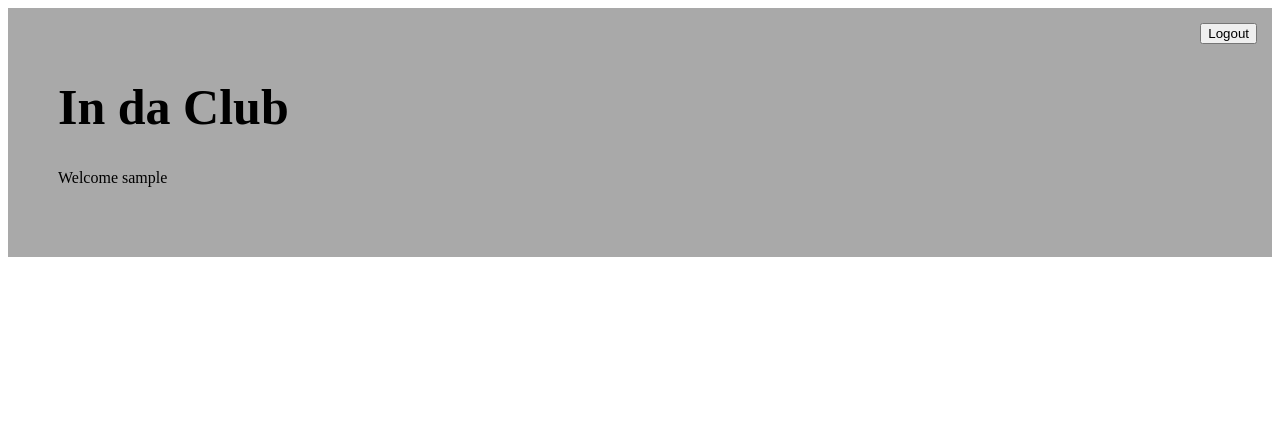
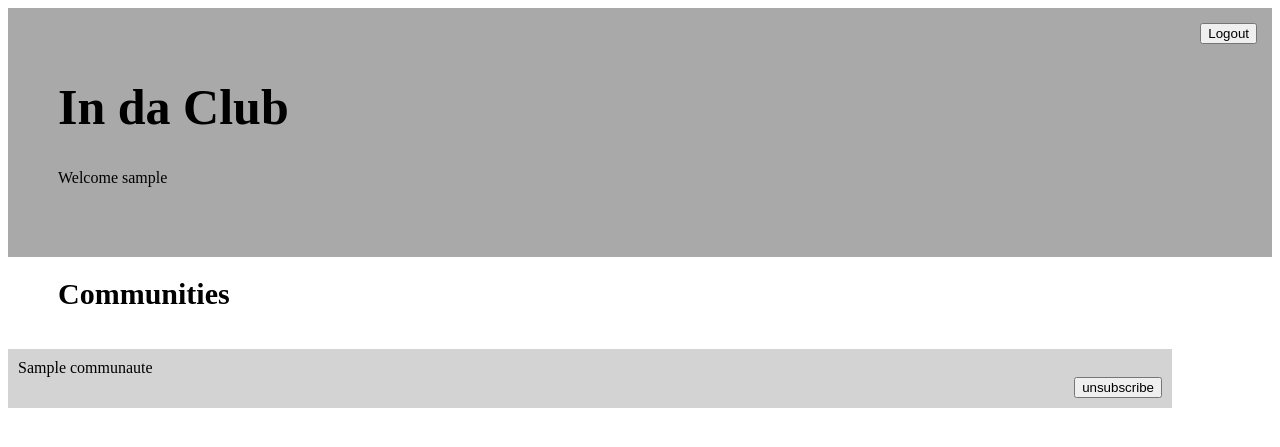
Before and after one commit to C-Ky/community_project, a Django app: page /communitymanager/communautes/ in a window 1280 px wide. Shown: the top 447 px of the page. Run offline with Django 3.2, Linux system fonts and the light colour scheme; a user stored in the database is signed in; tables that the repository leaves empty hold one stand-in row (values such as "Sample post").

Commit message:
displaying communities and adding subscription button

```diff
--- /dev/null
+++ b/communitymanager/forms.py
@@ -0,0 +1,8 @@
+from django import forms
+from django.contrib.auth.models import User
+from .models import Communaute
+
+
+class SubscriptionForm(forms.Form):
+    community = forms.CharField(max_length=30)
+    action = forms.CharField(max_length=20)
--- a/communitymanager/templates/communautes.html
+++ b/communitymanager/templates/communautes.html
@@ -1 +1,29 @@
 {% extends "base.html" %}
+
+{% block content %}
+    <h1 style="font-size: 30px">Communities</h1><br>
+    {% for c, subscribed in com %}
+        <div style="background-color: lightgrey; padding: 10px; margin-right: 100px">
+            <span>{{ c }}</span>
+            <span style="text-align: right">
+                {% if subscribed %}
+                    <form action="{%  url 'communautes' %}" method="POST">
+                        {% csrf_token %}
+                        <input type="hidden" name="community" value="{{ c.nom }}"> <!-- SEE FORMS FOR MODELS -->
+                        <input type="hidden" name="action" value="unsubscribe">
+                        <input type="submit" value="unsubscribe">
+                    </form>
+                {% else %}
+                    <form action="{%  url 'communautes' %}" method="POST">
+                        {% csrf_token %}
+                        <input type="hidden" name="community" value="{{ c.nom }}">
+                        <input type="hidden" name="action" value="subscribe">
+                        <input type="submit" value="subscribe">
+                    </form>
+                {% endif %}
+            </span>
+        </div><br>
+    {% empty %}
+        <p>There are no communities.</p>
+    {% endfor %}
+{% endblock %}
--- a/communitymanager/views.py
+++ b/communitymanager/views.py
@@ -1,5 +1,8 @@
 from django.shortcuts import render
 from django.contrib.auth.decorators import login_required
+from .models import Communaute
+from .forms import SubscriptionForm
+from django.contrib.auth.models import User
 
 
 def homepage(request):
@@ -10,4 +13,22 @@ def homepage(request):
 @login_required()
 def communautes(request):
     """ Displays the homepage (first page to appear after logging in) of a user with the list of communities """
+
+    # Allowing subscription actions
+    form = SubscriptionForm(request.POST)
+    if form.is_valid():
+        community_name = form.cleaned_data['community']
+        action = form.cleaned_data['action']
+        community = Communaute.objects.get(nom=community_name)
+        if action == "subscribe":
+            community.abonnes.add(request.user)
+        else:
+            community.abonnes.remove(request.user)
+        community.save()
+
+    # Getting all communities
+    com = Communaute.objects.all()
+    # Adding subscription status of the user for each community
+    com = [(c, c.abonnes.filter(username=request.user.username).exists()) for c in com]
+
     return render(request, 'communautes.html', locals())
```
